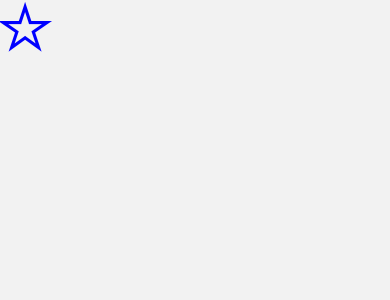
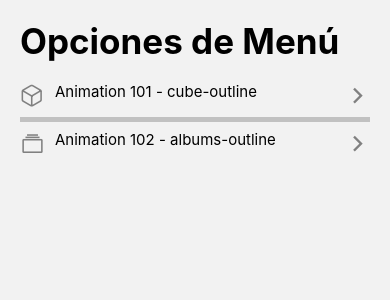
Before and after one commit to marcelaTrujilloToro/react-native-course, a React Native app: screen /DetailScreen in a window 390 px wide. Before the commit this address had no page. Shown: the top 300 px of the page. Built offline with nearby package versions, Linux system fonts and the light colour scheme.

Commit message:
animations

```diff
--- a/src/NavigatorComponentsApp/Navigator.tsx
+++ b/src/NavigatorComponentsApp/Navigator.tsx
@@ -1,12 +1,12 @@
 import React from 'react';
 import {createStackNavigator} from '@react-navigation/stack';
 import { HomeScreen } from '../screens/ComponentesRNApp/HomeScreen';
+import { Animation101Screen } from '../screens/ComponentesRNApp/Animation101Screen';
+import { Animation102Screen } from '../screens/ComponentesRNApp/Animation102Screen';
 
-export type RootStackParams = {
-  HomeScreen: undefined
-};
 
-const Stack = createStackNavigator<RootStackParams>();
+
+const Stack = createStackNavigator();
 
 export const Navigator = () => {
   return (
@@ -19,6 +19,16 @@ export const Navigator = () => {
         options={{title: 'Pagina 1'}}
         component={HomeScreen}
       />
+      <Stack.Screen
+        name="Animation101Screen"
+        options={{title: 'Pagina 2'}}
+        component={Animation101Screen}
+      />
+      <Stack.Screen
+        name="Animation102Screen"
+        options={{title: 'Pagina 3'}}
+        component={Animation102Screen}
+      />
 
     </Stack.Navigator>
   );
--- /dev/null
+++ b/src/components/ComponentsRNApp/FlatListMenuItem.tsx
@@ -0,0 +1,47 @@
+import React from 'react';
+import { StyleSheet, Text, View } from 'react-native';
+import { TouchableOpacity } from 'react-native-gesture-handler';
+import Icon from 'react-native-vector-icons/Ionicons';
+import { IMenuItem } from '../../interfaces/ComponentsRNApp/appInterfaces';
+import { useNavigation } from '@react-navigation/native';
+
+
+interface IFlatListMenuItemProps {
+  menuItem: IMenuItem
+}
+
+export const FlatListMenuItem = ({ menuItem }: IFlatListMenuItemProps) => {
+
+  const navigation = useNavigation();
+
+  return (
+    <TouchableOpacity activeOpacity={0.7} onPress={()=> navigation.navigate(menuItem.component)}>
+
+      <View style={styles.container}>
+        <Icon
+          name={menuItem.icon}
+          color="gray"
+          size={25}
+        />
+        <Text style={styles.itemText}>{menuItem.name} - {menuItem.icon}</Text>
+        <View style={{ flex: 1 }} />
+        <Icon
+          name="chevron-forward-outline"
+          color="gray"
+          size={25}
+        />
+      </View>
+    </TouchableOpacity>
+  );
+};
+
+
+const styles = StyleSheet.create({
+  container: {
+    flexDirection: 'row',
+  },
+  itemText: {
+    marginLeft: 10,
+    fontSize: 15,
+  },
+});
--- /dev/null
+++ b/src/hooks/ComponentsRN/useAnimation.tsx
@@ -0,0 +1,56 @@
+import { useRef } from 'react';
+import { Animated, Easing } from 'react-native';
+
+
+export const useAnimation = () => {
+
+    const opacity = useRef(new Animated.Value(0)).current;
+    const position = useRef(new Animated.Value(0)).current;
+
+    const fadeIn = () => {
+        Animated.timing(
+            opacity,
+            {
+                toValue: 1,
+                duration: 300,
+                useNativeDriver: true,
+            }
+        ).start(() => console.log('Animación terminó'));
+
+
+    };
+
+    const fadeOut = () => {
+        Animated.timing(
+            opacity,
+            {
+                toValue: 0,
+                duration: 300,
+                useNativeDriver: true,
+            }
+        ).start();
+    };
+
+    const startMovingPosition = (initPosition: number, duration: number = 300) => {
+
+        position.setValue(initPosition);
+        Animated.timing(
+            position,
+            {
+                toValue: 0,
+                duration: duration,
+                useNativeDriver: true,
+                easing: Easing.bounce,
+            }
+        ).start();
+    };
+
+    return {
+        fadeIn,
+        fadeOut,
+        startMovingPosition,
+        opacity,
+        position,
+
+    };
+};
--- /dev/null
+++ b/src/interfaces/ComponentsRNApp/appInterfaces.ts
@@ -0,0 +1,6 @@
+
+export interface IMenuItem {
+    name: string,
+    icon: string,
+    component: string
+}
--- /dev/null
+++ b/src/screens/ComponentesRNApp/Animation101Screen.tsx
@@ -0,0 +1,46 @@
+import React from 'react';
+import { StyleSheet, View, Animated, Button } from 'react-native';
+import { useAnimation } from '../../hooks/ComponentsRN/useAnimation';
+
+export const Animation101Screen = () => {
+
+  const { fadeIn, fadeOut, opacity, position, startMovingPosition } = useAnimation();
+
+  return (
+    <View style={styles.container}>
+
+      <Animated.View style={{
+        ...styles.purpleBox,
+        opacity,
+        transform: [
+          { translateY: position },
+        ],
+      }} />
+
+      <Button
+        title="FadeIn"
+        onPress={()=> {
+          fadeIn();
+          startMovingPosition(-150);
+        }}
+      />
+      <Button
+        title="FadeOut"
+        onPress={fadeOut}
+      />
+    </View>
+  );
+};
+
+const styles = StyleSheet.create({
+  container: {
+    flex: 1,
+    justifyContent: 'center',
+    alignItems: 'center',
+  },
+  purpleBox: {
+    backgroundColor: '#5856D6',
+    width: 150,
+    height: 150,
+  },
+});
--- /dev/null
+++ b/src/screens/ComponentesRNApp/Animation102Screen.tsx
@@ -0,0 +1,48 @@
+import React, { useRef } from 'react';
+import { Animated, PanResponder, StyleSheet, View } from 'react-native';
+
+export const Animation102Screen = () => {
+
+  const pan = useRef(new Animated.ValueXY()).current;
+
+  const panResponder = PanResponder.create({
+    onStartShouldSetPanResponder: () => true,
+    onPanResponderMove: Animated.event([
+      null,
+      { dx: pan.x, dy: pan.y },
+    ], {
+      useNativeDriver: false,
+    }),
+    onPanResponderRelease: () => {
+      Animated.spring(
+        pan, // Auto-multiplexed
+        {
+          toValue: { x: 0, y: 0 },
+          useNativeDriver: false,
+        } // Back to zero
+      ).start();
+    },
+  });
+
+  return (
+    <View style={styles.container}>
+
+      <Animated.View {...panResponder.panHandlers} style={[pan.getLayout(), styles.cyanBox]} />
+
+
+    </View>
+  );
+};
+
+const styles = StyleSheet.create({
+  container: {
+    flex: 1,
+    justifyContent: 'center',
+    alignItems: 'center',
+  },
+  cyanBox: {
+    backgroundColor: '#75ced8',
+    width: 150,
+    height: 150,
+  },
+});
--- a/src/screens/ComponentesRNApp/HomeScreen.tsx
+++ b/src/screens/ComponentesRNApp/HomeScreen.tsx
@@ -1,11 +1,56 @@
+/* eslint-disable react-native/no-inline-styles */
 import React from 'react';
-import { View } from 'react-native';
-import Icon  from 'react-native-vector-icons/Ionicons';
+import { FlatList, Text, View } from 'react-native';
+import { styles } from '../../theme/ComponentsRNApp/appTheme';
+import { useSafeAreaInsets } from 'react-native-safe-area-context';
+import { FlatListMenuItem } from '../../components/ComponentsRNApp/FlatListMenuItem';
+import { IMenuItem } from '../../interfaces/ComponentsRNApp/appInterfaces';
+
+
+const menuItems: IMenuItem[] = [
+  {
+    name: 'Animation 101',
+    icon: 'cube-outline',
+    component: 'Animation101Screen',
+  },
+  {
+    name: 'Animation 102',
+    icon: 'albums-outline',
+    component: 'Animation102Screen',
+  },
+];
 
 export const HomeScreen = () => {
+
+  const { top } = useSafeAreaInsets();
+
+  const renderListHeader = () => {
+    return (
+      <View style={{ marginTop: top + 20, marginBottom: 20 }}>
+        <Text style={styles.title}>Opciones de Menú</Text>
+      </View>
+    );
+  };
+
+  const itemSeparator = () => {
+    return (
+      <View style={{
+        borderBottomWidth: 5,
+        opacity: 0.2,
+        marginVertical: 8,
+      }} />
+    );
+  };
+
   return (
-    <View>
-       <Icon name="star-outline" size={50} color="blue"/>
+    <View style={{ flex: 1, ...styles.globalMargin }}>
+      <FlatList
+        data={menuItems}
+        ListHeaderComponent={renderListHeader}
+        renderItem={({ item }) => <FlatListMenuItem menuItem={item}/>}
+        keyExtractor={(item) => item.name}
+        ItemSeparatorComponent={itemSeparator}
+      />
     </View>
   );
 };
--- /dev/null
+++ b/src/theme/ComponentsRNApp/appTheme.tsx
@@ -0,0 +1,11 @@
+import { StyleSheet } from 'react-native';
+
+export const styles = StyleSheet.create({
+    globalMargin: {
+        marginHorizontal: 20,
+    },
+    title: {
+        fontSize: 35,
+        fontWeight: 'bold',
+    },
+});
```
